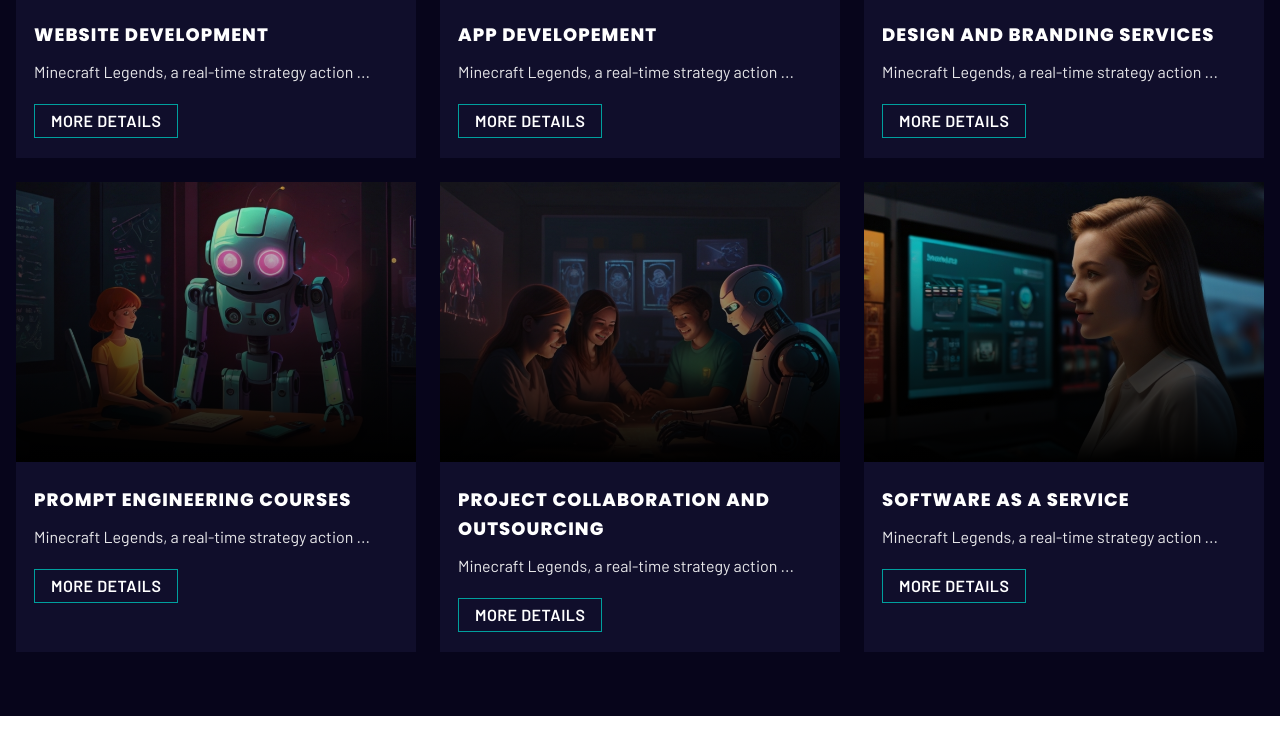
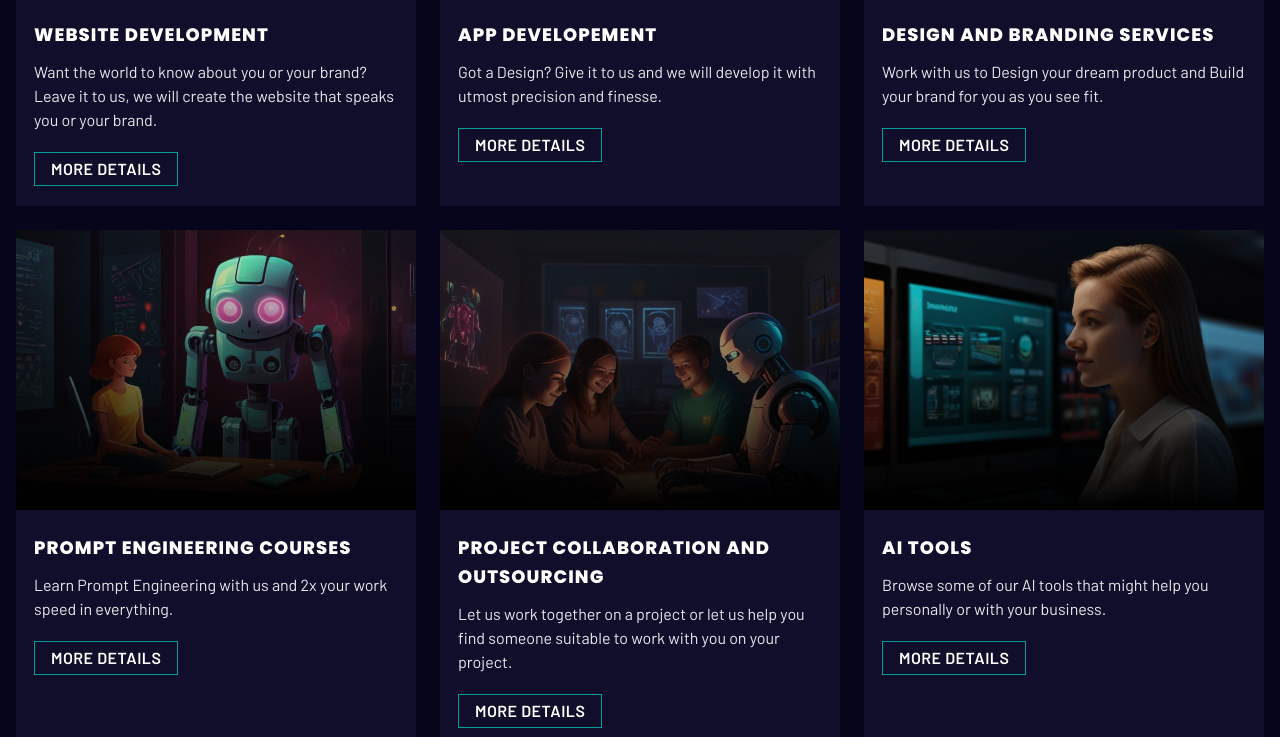
Before and after one commit to KALIPEM/gen0, a plain HTML site: page index.html in a window 1280 px wide. Shown: the part 1303-2040 px from the top of the page. Drawn offline with nearby package versions, Linux system fonts and the light colour scheme; a web font is replaced by a local one.

Commit message:
changed the service description and added contact us in navbar removing games and streaming

```diff
--- a/index.html
+++ b/index.html
@@ -58,10 +58,7 @@
                                     <a href = "#services" class = "nav-link">Services</a>
                                 </li>
                                 <li class = "nav-item">
-                                    <a href = "#" class = "nav-link">stores</a>
-                                </li>
-                                <li class = "nav-item">
-                                    <a href = "#" class = "nav-link">games</a>
+                                    <a href = "#contactus" class = "nav-link">Contact us</a>
                                 </li>
                             </ul>
 
@@ -128,7 +125,7 @@
                             <div class = "flex flex-col sm:flex-row justify-between items-start flex-wrap">
                                 <div class = "py-1">
                                     <h4 class = "text-white uppercase game-card-title">Website Development</h4>
-                                    <p class = "para-text">Minecraft Legends, a real-time strategy action ...</p>
+                                    <p class = "para-text">Want the world to know about you or your brand? Leave it to us, we will create the website that speaks you or your brand.</p>
                                 </div>
                                 <div class = "star-rating mt-2 sm:mt-0 py-1" style="display: none;">
                                     <img src = "assets/icons/star-green.svg">
@@ -170,7 +167,7 @@
                             <div class = "flex flex-col sm:flex-row justify-between items-start flex-wrap">
                                 <div class = "py-1">
                                     <h4 class = "text-white uppercase game-card-title">App Developement</h4>
-                                    <p class = "para-text">Minecraft Legends, a real-time strategy action ...</p>
+                                    <p class = "para-text">Got a Design? Give it to us and we will develop it with utmost precision and finesse.</p>
                                 </div>
                                 <div class = "star-rating mt-2 sm:mt-0 py-1" style="display: none;">
                                     <img src = "assets/icons/star-green.svg">
@@ -212,7 +209,7 @@
                             <div class = "flex flex-col sm:flex-row justify-between items-start flex-wrap">
                                 <div class = "py-1">
                                     <h4 class = "text-white uppercase game-card-title">Design and Branding Services</h4>
-                                    <p class = "para-text">Minecraft Legends, a real-time strategy action ...</p>
+                                    <p class = "para-text">Work with us to Design your dream product and Build your brand for you as you see fit.</p>
                                 </div>
                                 <div class = "star-rating mt-2 sm:mt-0 py-1" style="display: none;">
                                     <img src = "assets/icons/star-green.svg">
@@ -254,7 +251,7 @@
                             <div class = "flex flex-col sm:flex-row justify-between items-start flex-wrap">
                                 <div class = "py-1">
                                     <h4 class = "text-white uppercase game-card-title">Prompt Engineering courses</h4>
-                                    <p class = "para-text">Minecraft Legends, a real-time strategy action ...</p>
+                                    <p class = "para-text">Learn Prompt Engineering with us and 2x your work speed in everything.</p>
                                 </div>
                                 <div class = "star-rating mt-2 sm:mt-0 py-1" style="display: none;">
                                     <img src = "assets/icons/star-green.svg">
@@ -296,7 +293,7 @@
                             <div class = "flex flex-col sm:flex-row justify-between items-start flex-wrap">
                                 <div class = "py-1">
                                     <h4 class = "text-white uppercase game-card-title">Project Collaboration and Outsourcing</h4>
-                                    <p class = "para-text">Minecraft Legends, a real-time strategy action ...</p>
+                                    <p class = "para-text">Let us work together on a project or let us help you find someone suitable to work with you on your project.</p>
                                 </div>
                                 <div class = "star-rating mt-2 sm:mt-0 py-1" style="display: none;">
                                     <img src = "assets/icons/star-green.svg">
@@ -337,8 +334,8 @@
                         <div class = "game-card-bottom">
                             <div class = "flex flex-col sm:flex-row justify-between items-start flex-wrap">
                                 <div class = "py-1">
-                                    <h4 class = "text-white uppercase game-card-title">Software as a Service</h4>
-                                    <p class = "para-text">Minecraft Legends, a real-time strategy action ...</p>
+                                    <h4 class = "text-white uppercase game-card-title">AI Tools</h4>
+                                    <p class = "para-text">Browse some of our AI tools that might help you personally or with your business.</p>
                                 </div>
                                 <div class = "star-rating mt-2 sm:mt-0 py-1" style="display: none;">
                                     <img src = "assets/icons/star-green.svg">
@@ -922,7 +919,7 @@
                                 <p>We are prompt engineers — think of us as your go-to team for all things tech. From web development to app design, branding, and SEO, we've got the skills to make it happen, fast. Our secret sauce? It's all about optimizing workflows and delivering top-notch results with lightning speed. We're not just a team; we're a crew of digital wizards, ready to transform your ideas into reality. So, if you're ready to take your online presence to the next level, join us for an epic journey!</p>
                             </div>
                         </div>
-                        <div class="ab-content-2">
+                        <div class="ab-content-2" id="contactus">
                             <img src="assets/images/Default_Contact-us.jpg" alt="two guys talking">
                             <div class="text-content">
                                 <h3>Contact <span>Us</span></h3>
```
Also changed, not shown: dist/main.css.
